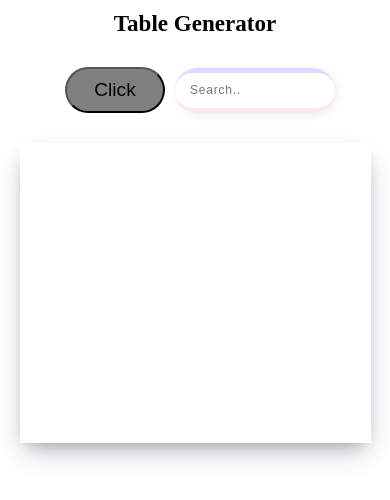
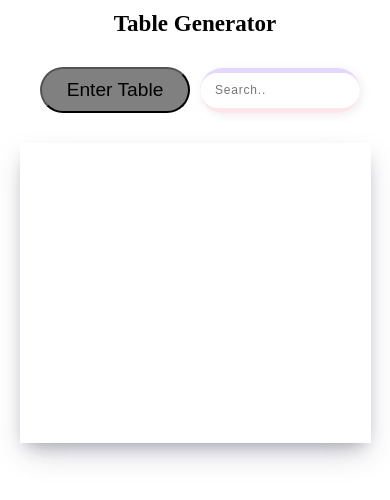
Before and after one commit to mjavedjs/loops_in_js, a plain HTML site: page index.html in a window 390 px wide. Drawn offline with Linux system fonts and the light colour scheme.

Commit message:
For_loop (Tabl_generator)

```diff
--- a/index.html
+++ b/index.html
@@ -9,7 +9,7 @@
 <body>
     <h1>Table Generator</h1>
     <div class="box1">
-        <button onclick="Loops()">Click </button>
+        <button onclick="Loops()">Enter Table</button>
         <div class="InputContainer">
             <input placeholder="Search.."   id="Userinput-1" id="input" class="input" name="text" type="text">
           </div>
--- a/styel.css
+++ b/styel.css
@@ -48,7 +48,7 @@ h1{
 
 /* Button Styling */
 button {
-    width:120px; /* Fixed width for better visibility */
+    width:150px; /* Fixed width for better visibility */
     padding: 0.8rem 0.8rem;
     border-radius: 50px;
     background-color: gray;
@@ -105,7 +105,7 @@ button {
     }
 
     button {
-        width: 100px;
+        width:150px;
         padding:10px 20px;
     }
 }
```
